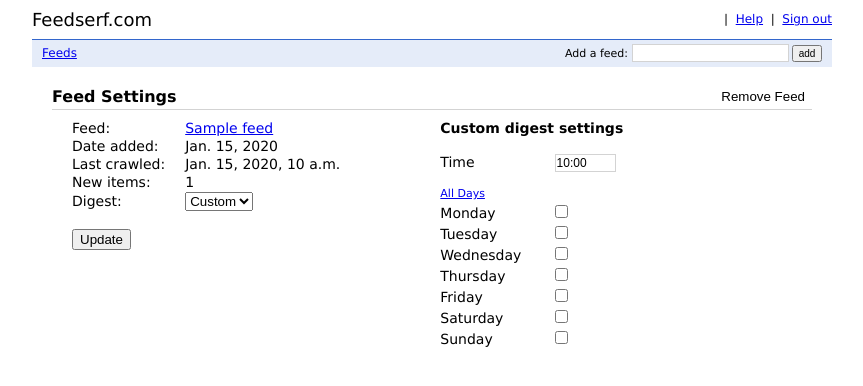
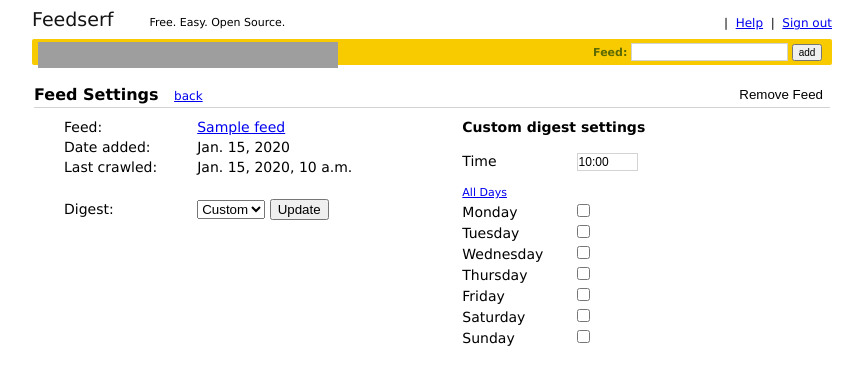
Before and after one commit to metachris/feedmailer, a Django app: template app/templates/feeds_settings.html in a window 1280 px wide. Shown: the top 386 px of the page, without its empty margins (208-1071 px from the left). Run offline with Django 3.2, Linux system fonts and the light colour scheme; the template is opened without the code that fills it: most values are stand-ins (such as "Sample title", 1, 10 or a date in 2020); grey boxes are pictures that could not be loaded.

Commit message:
design overhaul

```diff
--- a/app/static/main.css
+++ b/app/static/main.css
@@ -16,7 +16,7 @@ body {
 }
 
 td, th { padding: 1px 10px; text-align:left; }
-tr.even { background:#EFF5FF; }
+tr.even { background:#F9F9F9; }
 tr.odd  { }
 
 hr {
@@ -27,7 +27,7 @@ hr {
 }
 
 #feedlist td {
-    padding:4px 20px;
+    padding:0px 10px 4px 10px;
 }
 
 p { margin-bottom:12px; }
@@ -35,24 +35,48 @@ p { margin-bottom:12px; }
 small { font-size:11px; }
 
 #header {
-    padding:10px 0px;
+    padding:8px 0px 6px 0px;
 }
 
 #header #logo {
     float:left;
-    font-size:18px;
+    font-size:19px;
+}
+
+#header #logo a {
+    text-decoration:none;
+    color:#131313;
+}
+#header #logo a:hover {
+    text-decoration:none;
 }
 
 #header #topnav {
     text-align:right;
     font-size:12px;
+    border:0px solid red;
+    margin-top:6px;
 }
 
+/*
 #nav {
     border-top:1px solid #36C;
     background:#E5ECF9;
     font-size:12px;
-    padding:4px 10px;
+    padding:3px 10px 5px 4px;
+    margin-top:0px;
+    margin-bottom:10px;
+}
+*/
+
+#nav {
+    border-top:0px solid #36C;
+    border-radius:2px;
+    background:#F8CA00; /* red:#D95E10; */
+    font-size:12px;
+    color:#5C6A01;
+    font-weight:bold;
+    padding:3px 10px 3px 6px;
     margin-top:0px;
     margin-bottom:10px;
 }
@@ -60,7 +84,7 @@ small { font-size:11px; }
 #content {
     font-size:14px;
     margin-top:20px;
-    padding:0px 20px;
+    padding:0px 2px;
 }
 
 #footer {
@@ -80,4 +104,13 @@ small { font-size:11px; }
 
 #feedlist {
     border:1px solid lightgray;
+    margin-top:40px;
 }
+
+#feedsettings {
+
+}
+
+#feedsettings td {
+    padding:2px 20px;
+}
--- a/app/templates/base.html
+++ b/app/templates/base.html
@@ -7,10 +7,10 @@
 
     <body>
         <div id="header">
-            <div id="logo">
-                Feedserf.com
+            <div id="logo" style="">
+                <div style="float:left; padding-top:2px; border:0px solid red;"><a href="/">Feedserf</a> <font style="font-size:11px; padding-left:30px;">Free. Easy. Open Source.</font></div>
             </div>
-            <div id="topnav">
+            <div id="topnav" style="">
                 {% if user %}
                     <b>{{ user.email }}</b> &nbsp;|&nbsp; <!--<a href="/account">My Account</a> &nbsp;|&nbsp; --><a href="/help">Help</a> &nbsp;|&nbsp; <a href="/signout">Sign out</a>
                 {% else %}
@@ -20,10 +20,11 @@
         </div>
 
         <div id="nav">
-            <div style="float:left; padding-top:0px;"><a href="/feeds">Feeds</a></div>
-            <div style="text-align:right; font-size:11px;">
+
+            <div style="float:left; padding-top:0px;"><iframe style="height:26px;" src="http://www.facebook.com/plugins/like.php?href=http%3A%2F%2Fwww.feedserf.com%2F&amp;layout=button_count&amp;show_faces=false&amp;width=450&amp;action=like&amp;colorscheme=light&amp;height=21" scrolling="no" frameborder="0" style="border:none; overflow:hidden; width:450px; height:21px;" allowTransparency="true"></iframe></div>
+            <div style="text-align:right; font-size:11px; margin-top:1px;">
                 <form action="/feeds" method="post">
-                    Add a feed: <input type="text" name="uri" style="border:1px solid lightgray; height:18px; margin:0px; padding:0px; font-size:12px;" />
+                    Feed: <input type="text" name="uri" style="border:1px solid lightgray; height:18px; margin:0px; padding:0px; font-size:12px;" />
                     <input type="submit" style=" height:17px; width:30px; margin:0px; padding:0px; font-size:10px;" value="add" />
                 </form>
             </div>
--- a/app/templates/feeds_delete.html
+++ b/app/templates/feeds_delete.html
@@ -9,7 +9,7 @@
     <table border="0">
     <tr><td valign="top">
 
-    <table border="0">
+    <table border="0" id="feedsettings">
       <tr><td>Feed:</td><td><a href="{{ feed.link_rss }}">{{ feed.title }}</a></td></tr>
       <tr><td>Date added:</td><td>{{ feed.date_added|date }}</td></tr>
     </table>
--- a/app/templates/feeds_settings.html
+++ b/app/templates/feeds_settings.html
@@ -8,7 +8,7 @@
 </script>
 
     <div style="height:14px;">
-        <div style="float:left;"><h3>Feed Settings</h3></div>
+        <div style="float:left;"><h3>Feed Settings <font style="font-size:12px; font-weight:normal; padding-left:10px;"><a href="/">back</a></font></h3></div>
         <div style="text-align:right;">
             <form action="/feeds/delete/{{ feed.key }}" method="post">
                 <input type="submit" value="Remove Feed" style="border:1px solid white; background:white;"/>
@@ -23,18 +23,21 @@
     <table border="0">
     <tr><td valign="top">
 
-    <table border="0">
+    <table border="0" id="feedsettings">
       <tr><td>Feed:</td><td><a href="{{ feed.link_rss }}">{{ feed.title }}</a></td></tr>
       <tr><td>Date added:</td><td>{{ feed.date_added|date }}</td></tr>
       <tr><td>Last crawled:</td><td>{{ feed.date_last_crawled.date|date }}, {{ feed.date_last_crawled.time|time }} </td></tr>
-      <tr><td>New items:</td><td>{% if feed.feeditemnew_set.count %}{{ feed.feeditemnew_set.count }}{% else %}0{% endif %}</td></tr>
+      <tr><td><br></td></tr>
       <tr><td>Digest:</td><td>
           <select name="d" size="0" onChange="javascript:digestChange()">
               <option value="i" label="Instant" {% ifequal feed.digest_days 0 %}selected=selected{% endifequal %}>Instant</option>
               <option value="c" label="Custom" {% if feed.digest_days %}selected=selected{% endif %}>Custom</option>
           </select>
-    </td></tr>
-    <tr><td><br><input type="submit" value="Update" /></td></tr>
+          <input type="submit" value="Update" />
+      </td></tr>
+
+      <tr><td><br></td></tr>
+      <tr><td></td></tr>
 
     </table>
 
```
Also changed, not shown: app/templates/feeds.html (+39 -13 lines), app/templates/index.html (+5 -3 lines).
